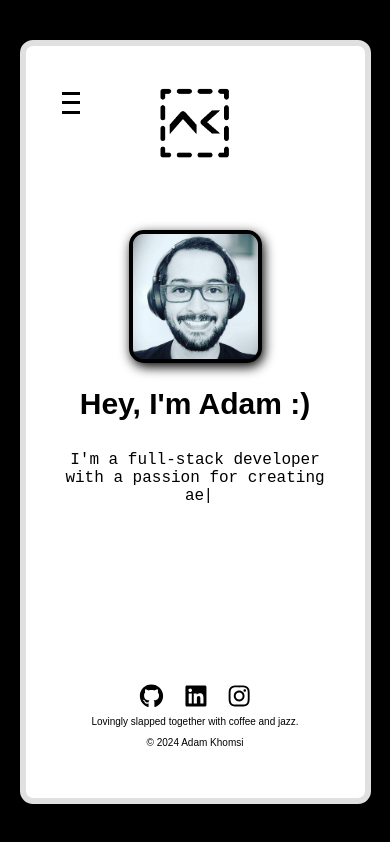
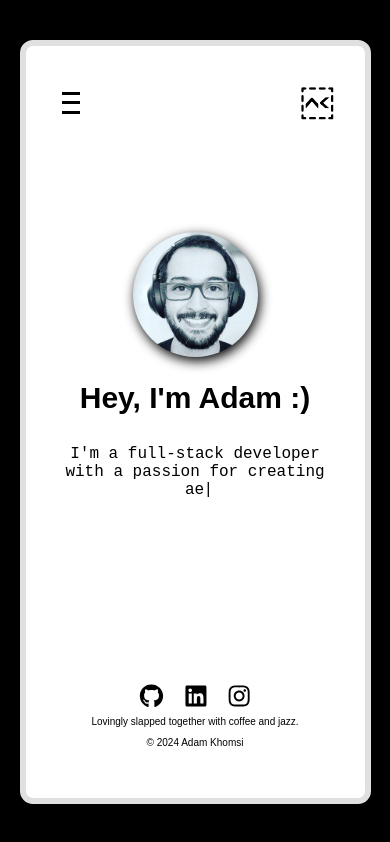
Before and after one commit to mikadosham/adam-khomsi, a React (Create React App) app: page / in a window 390 px wide. Built offline with nearby package versions, Linux system fonts and the light colour scheme; a web font is replaced by a local one.

Commit message:
updated animations and code

```diff
--- a/src/App.js
+++ b/src/App.js
@@ -10,13 +10,8 @@ function Home() {
 
   const introText = `I'm a full-stack developer with a passion for creating aesthetically pleasing, functional websites, online stores and applications. I look forward to connecting!`;
 
-  const handlePortfolioClick = () => {
-    setShowPortfolio(true);
-  };
-
-  const handleHomeClick = () => {
-    setShowPortfolio(false);
-  };
+  const handlePortfolioClick = () => setShowPortfolio(true);
+  const handleHomeClick = () => setShowPortfolio(false);
 
   return (
     <div className="main-wrapper">
--- a/src/Components/Footer.css
+++ b/src/Components/Footer.css
@@ -1,3 +1,11 @@
+/* Footer container */
+footer {
+  margin: 20px;
+  text-align: center;
+  align-self: flex-end;
+  font-size: 10px;
+}
+
 .footer-icons {
   display: flex;
   width: 50%;
@@ -8,15 +16,9 @@
 
 .footer-icons a {
   color: black;
-}
-
-footer {
-  margin: 20px;
-  text-align: center;
-  align-self: flex-end;
-  font-size: 10px;
+  transition: transform 0.3s ease; /* Smooth transition for hover effect */
 }
 
 .footer-icons a:hover {
-  transform: scale(1.2); /* Pop effect */
+  transform: scale(1.2); /* Pop effect on hover */
 }
--- a/src/Components/HeaderMenu.css
+++ b/src/Components/HeaderMenu.css
@@ -1,11 +1,19 @@
 /* General styling */
+nav {
+  display: flex;
+  justify-content: space-between;
+  align-items: center;
+  padding: 10px;
+  position: relative;
+}
+
 nav ul {
   list-style-type: none;
   padding: 0;
   margin: 0;
 }
 
-/* Hamburger menu icon */
+/* Hamburger menu */
 .hamburger {
   cursor: pointer;
   display: flex;
@@ -27,7 +35,7 @@ nav ul {
   transition: all 0.3s ease;
 }
 
-/* Transition to X */
+/* Hamburger open to X transition */
 .hamburger.open .line:nth-child(1) {
   transform: rotate(45deg) translate(7px, 6px);
   background-color: white;
@@ -42,58 +50,32 @@ nav ul {
   background-color: white;
 }
 
-/* Menu styling */
-
-.nav-menu span,
-.nav-menu a {
-  color: white;
-  text-decoration: none;
-  font-size: 18px;
-  cursor: pointer;
-}
-
-/* General styling */
-nav {
-  display: flex;
-  justify-content: space-between;
-  align-items: center;
-  padding: 10px;
-  position: relative;
-}
-
-nav ul {
-  list-style-type: none;
-  padding: 0;
-  margin: 0;
-}
-
-/* Logo centered */
-.logo-center {
+/* Logo styling */
+.logo {
   position: absolute;
   left: 50%;
   transform: translateX(-50%);
   top: 0;
 }
 
-.logo-center img {
+.logo img {
   max-width: 75px;
 }
 
-/* Hamburger menu icon */
-.hamburger {
-  cursor: pointer;
-  display: flex;
-  flex-direction: column;
-  justify-content: space-around;
-  width: 30px;
-  height: 30px;
-  border: none;
-  background: none;
-  z-index: 10;
-  position: relative;
-  top: -8px;
+/* Mobile logo styling */
+@media only screen and (max-width: 600px) {
+  .logo {
+    right: 10px;
+    left: auto;
+    transform: none;
+  }
+
+  .logo img {
+    width: 35px;
+  }
 }
 
+/* Nav menu styling */
 .nav-menu {
   position: fixed;
   top: -100%;
@@ -111,8 +93,18 @@ nav ul {
 }
 
 .nav-menu.slide-in {
-  top: 0px;
+  top: 0;
 }
+
 .nav-menu.slide-out {
   top: -400%;
 }
+
+/* Links inside nav menu */
+.nav-menu span,
+.nav-menu a {
+  color: white;
+  text-decoration: none;
+  font-size: 18px;
+  cursor: pointer;
+}
--- a/src/Components/HeaderMenu.jsx
+++ b/src/Components/HeaderMenu.jsx
@@ -45,7 +45,7 @@ const HeaderMenu = ({ onPortfolioClick, onHomeClick, showHome }) => {
             <span className="line"></span>
           </button>
         </div>
-        <div className="logo-center">
+        <div className="logo">
           <a href="/" onClick={handleHomeClick}>
             <img src="ak-logo.png" alt="Logo" />
           </a>
--- a/src/Components/Portfolio.css
+++ b/src/Components/Portfolio.css
@@ -1,3 +1,4 @@
+/* Fade in/out animations */
 .fade-in {
   opacity: 1;
   transition: opacity 1s ease-in;
@@ -8,6 +9,7 @@
   transition: opacity 1s ease-out;
 }
 
+/* Portfolio container */
 .portfolio {
   display: flex;
   justify-content: center;
@@ -18,6 +20,7 @@
   margin: auto;
 }
 
+/* Portfolio item */
 .portfolio-item {
   display: inline-block;
   transition: transform 0.3s ease;
@@ -30,6 +33,7 @@
   filter: grayscale();
 }
 
+/* Responsive portfolio item */
 @media only screen and (max-width: 600px) {
   .portfolio-item img {
     width: 50px;
@@ -37,10 +41,12 @@
   }
 }
 
+/* Hover effect for portfolio items */
 .portfolio-item:hover {
   transform: scale(1.2); /* Pop effect */
 }
 
+/* Projects container */
 .projects {
   display: flex;
   flex-wrap: wrap;
--- a/src/Components/Typewriter.css
+++ b/src/Components/Typewriter.css
@@ -1,18 +1,32 @@
+/* Typewriter effect */
 .typewriter {
   font-family: "Hermit", monospace;
   display: inline-block;
   overflow: hidden;
   padding: 10px;
   min-height: 50px;
+  max-width: 500px;
 }
 
+/* Profile image with rolling animation */
 .profile-img {
   max-width: 125px;
   filter: drop-shadow(2px 4px 6px black);
-  border: 4px solid #000000;
-  border-radius: 15px;
+  border-radius: 200px;
+  animation: roll-in 2s ease-out;
 }
 
+/* Keyframes for rolling animation */
+@keyframes roll-in {
+  0% {
+    transform: translateX(-100vw) rotate(-720deg);
+  }
+  100% {
+    transform: translateX(0) rotate(0);
+  }
+}
+
+/* Caret animation */
 .caret {
   display: inline-block;
   width: 1px;
@@ -21,13 +35,11 @@
 }
 
 @keyframes blink {
-  0% {
+  0%,
+  100% {
     opacity: 1;
   }
   50% {
     opacity: 0;
   }
-  100% {
-    opacity: 1;
-  }
 }
```
